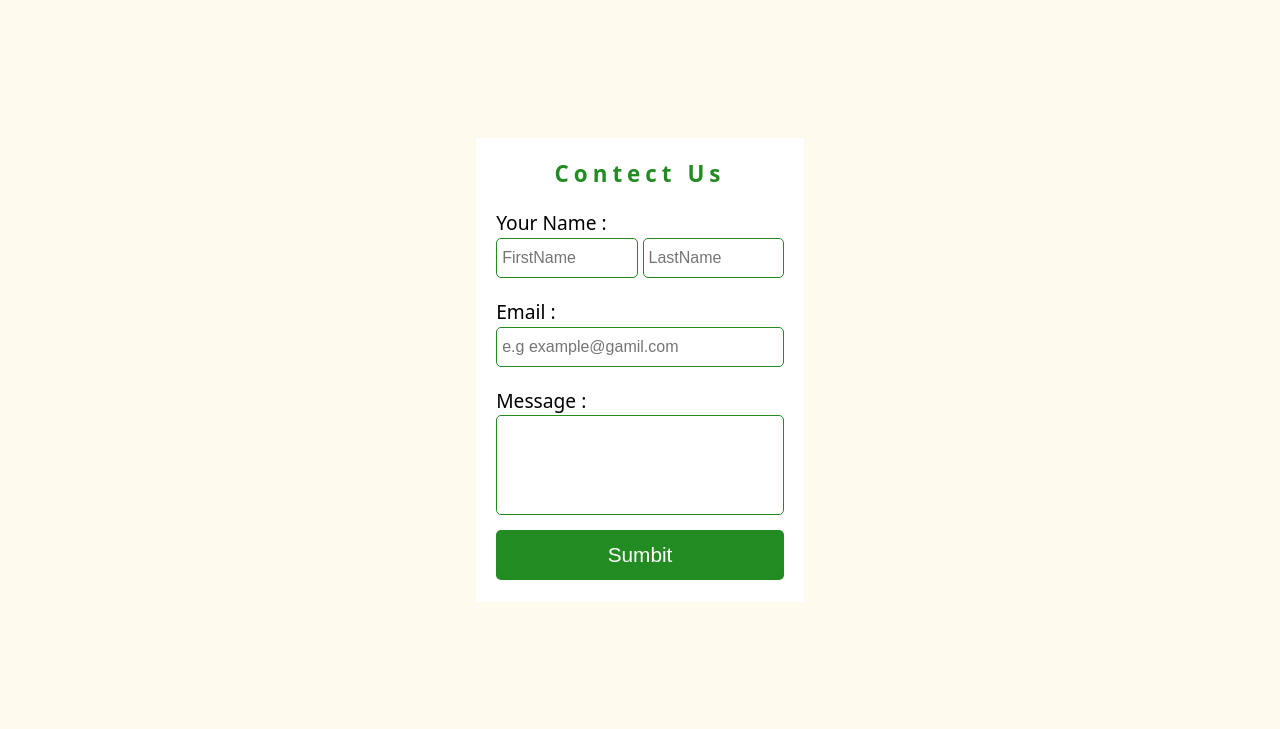
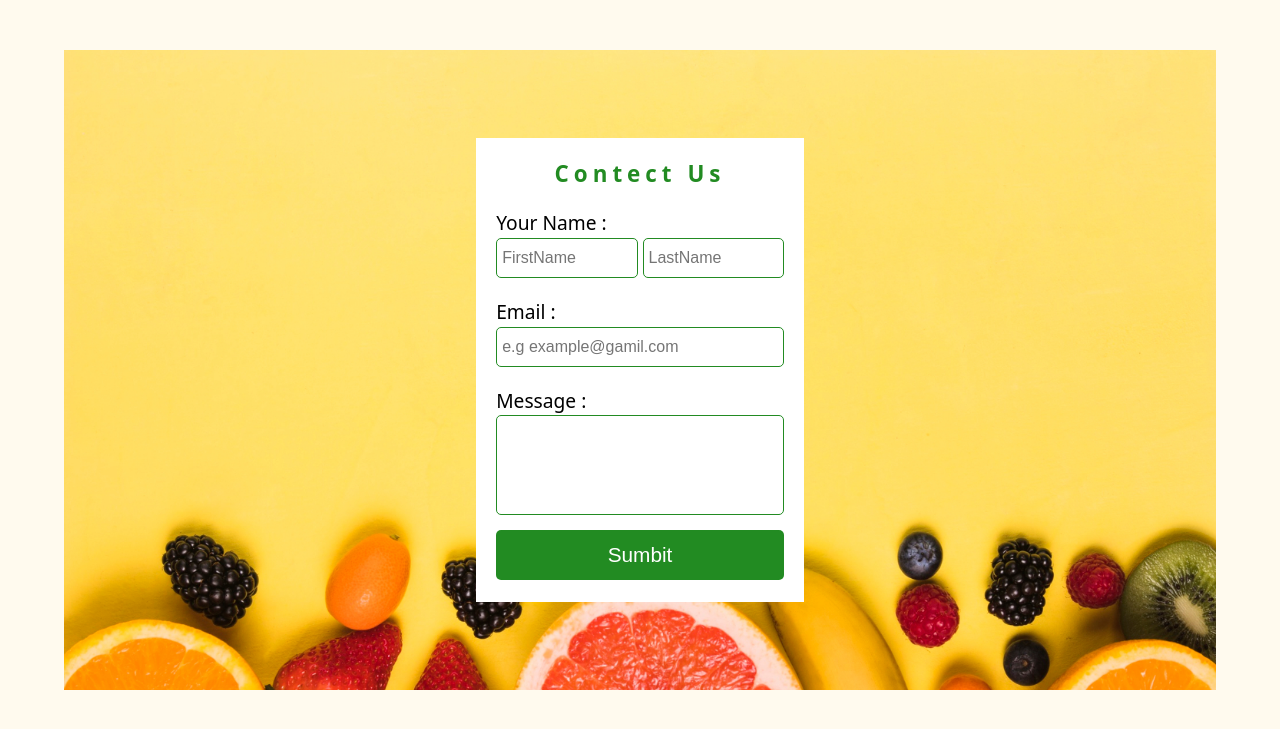
Before and after one commit to AymaAbdukadir/week-Two, a plain HTML site: page index.html in a window 1280 px wide. Shown: the part 2951-3680 px from the top of the page. Drawn offline with nearby package versions, Linux system fonts and the light colour scheme.

Commit message:
week one project

```diff
--- a/style.css
+++ b/style.css
@@ -504,7 +504,7 @@ body {
   display: flex;
   justify-content: center;
   align-items: center;
-  background: url("/W-One/assets/footer-bg.jpg");
+  background: url("/assets/footer-bg.jpg");
   background-repeat: no-repeat;
   background-size: cover;
   background-position: center;
```
